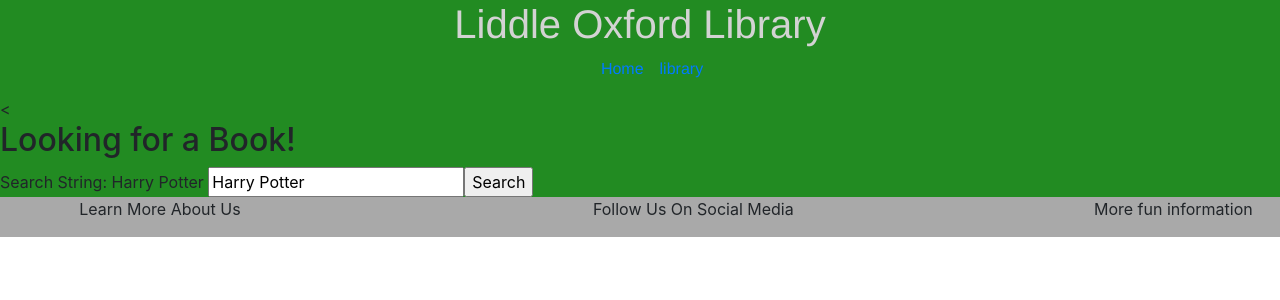
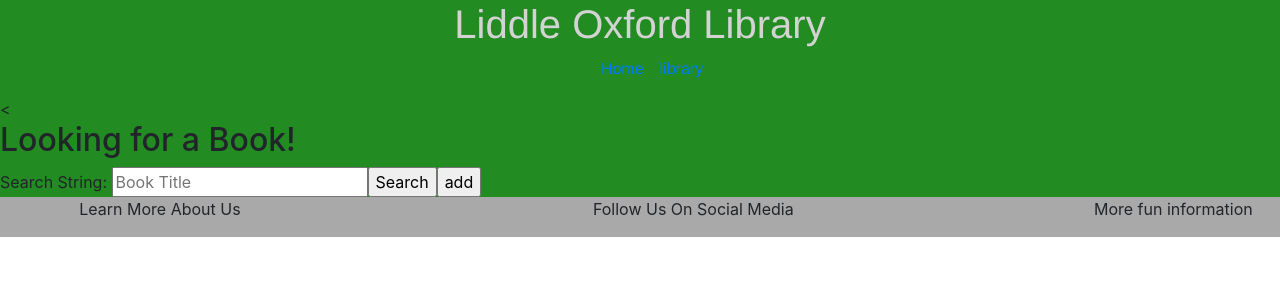
Before and after one commit to SethThomaspowered/littlefrontend, an Angular app: page /library/1/books/1 in a window 1280 px wide. Shown: the top 300 px of the page. Built offline with nearby package versions, Linux system fonts and the light colour scheme.

Commit message:
addgbbook

```diff
--- a/src/app/backend.service.ts
+++ b/src/app/backend.service.ts
@@ -19,10 +19,21 @@
   addBook(bookTitle: string, authorName: string){
     const book ={
       "bookTitle": bookTitle,
-      "authorName": authorName
-
+      "authorName": authorName,
+      "isAvailable": true
     };
     console.log(book);
     this.http.post(`${this.urb}/api/books`, book).subscribe(response=> console.log(response));
   }
+  addGBBook(title: string, description: string, image: string, googleId: string, author: string){
+    const gBBook ={
+      "title": title,
+      "description": description,
+      "image": image,
+      "googleId": googleId,
+      "author": author
+    };
+    console.log(gBBook);
+    this.http.post(`${this.urb}/api/gbbooks`, gBBook).subscribe(response=>console.log(response));
+  }
 }
--- a/src/app/search-gb/search-gb.component.html
+++ b/src/app/search-gb/search-gb.component.html
@@ -3,10 +3,12 @@
     Search String: {{ book }}
     <input [(ngModel)]="book" type= "text" placeholder="Book Title">
     <input (click)="findBook(book)" type="submit" value="Search">
+    <input (click)="addGBBook(title, description, image, googleId, author)" type="submit" value="add">
 </section>
 <section *ngIf="info">
-    <p>{{googleId}}</p>
-    <h3>Here is the first result from your search: {{title}}</h3>
+     <img src="{{image}}">
+     <p>{{googleId}}</p>
+    <h3>Here is the first result from your search: {{title}} By {{author}}</h3>
     <p>{{description}}</p>
-    <img src="{{image}}">
+
 </section>
--- a/src/app/search-gb/search-gb.component.ts
+++ b/src/app/search-gb/search-gb.component.ts
@@ -1,18 +1,21 @@
 import { Component, OnInit } from '@angular/core';
 import { HttpClient } from '@angular/common/http';
+import { BackendService } from '../backend.service';
 @Component({
   selector: 'app-search-gb',
   templateUrl: './search-gb.component.html',
   styleUrls: ['./search-gb.component.css']
 })
 export class SearchGBComponent implements OnInit {
-  book: string = "Harry Potter";
+  book: string = "";
   info: any;
-  title: string|null = "";
-  description: string|null = "";
-  image: string|null= "";
-  googleId: string|null= "";
-  constructor(private http: HttpClient) { }
+  title: string = "";
+  description: string = "";
+  image: string= "";
+  googleId: string= "";
+  isbn: string="";
+  author: string="";
+  constructor(private http: HttpClient, private backend: BackendService) { }
   findBook(book: string){
     this.http
     .get(`https://www.googleapis.com/books/v1/volumes?q=${book}`)
@@ -23,10 +26,14 @@
       this.description = this.info.items[0].volumeInfo.description;
       this.image = this.info.items[0].volumeInfo.imageLinks.smallThumbnail;
       this.googleId = this.info.items[0].id;
+      this.isbn=this.info.items[0].volumeInfo.industryIdentifiers[1];
+      this.author=this.info.items[0].volumeInfo.authors[0];
     });
+
   }
-
-
+  addGBBook(title: string, description: string, image: string, googleId: string, author: string){
+    this.backend.addGBBook(title, description, image, googleId, author);
+  }
   ngOnInit(): void {
   }
 
```
